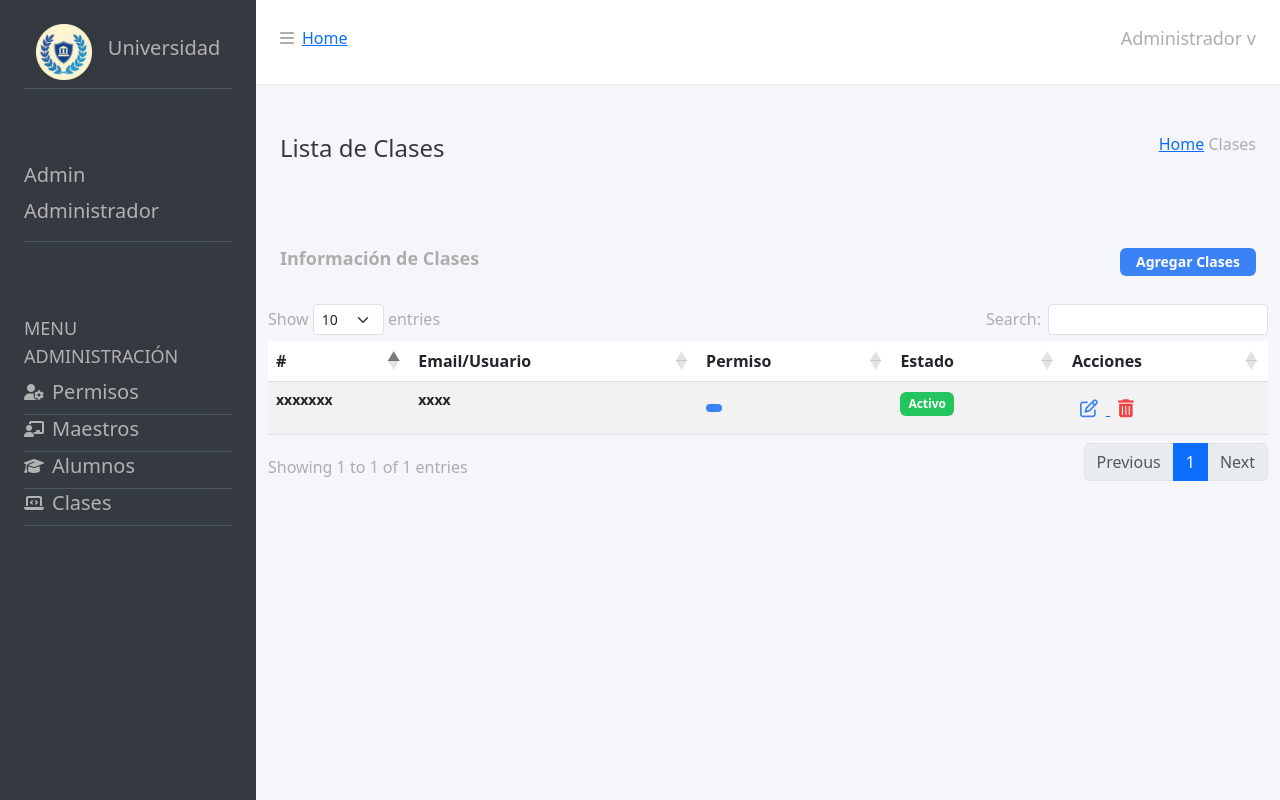
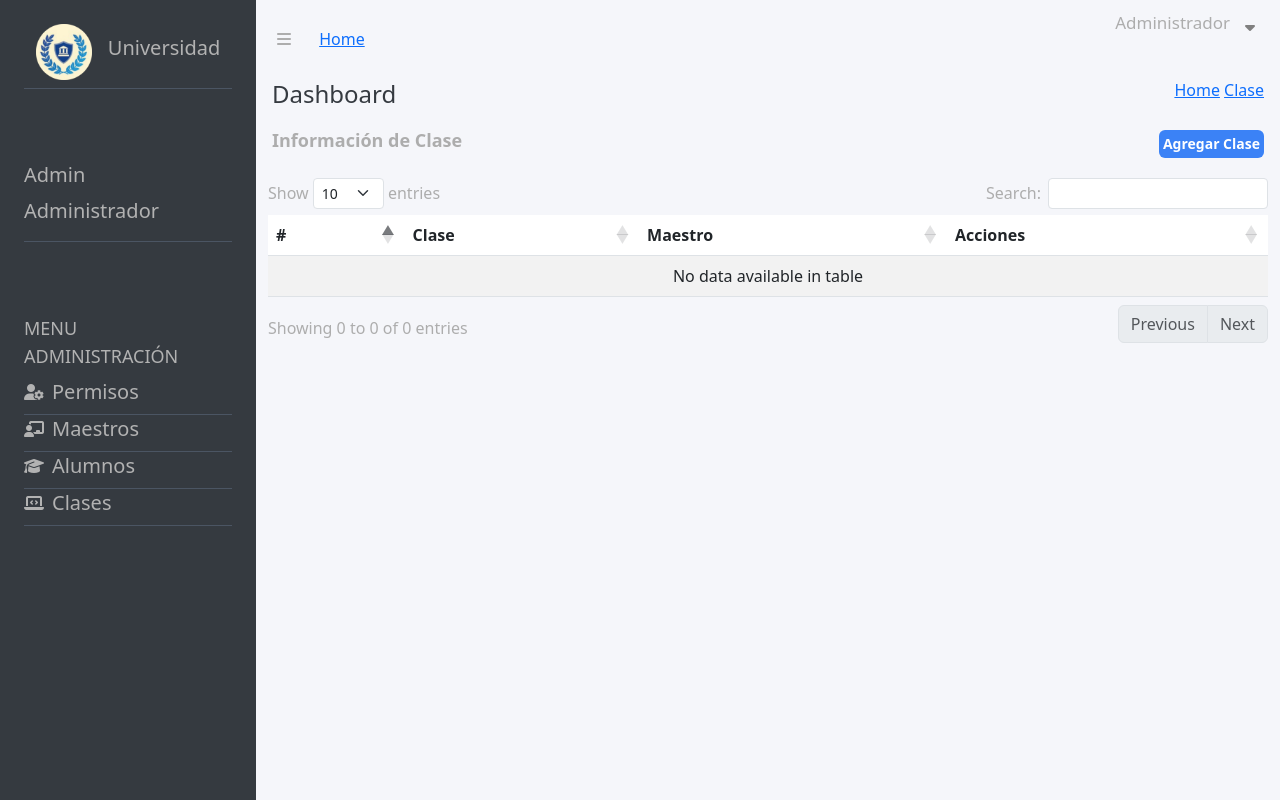
Before and after one commit to Milton-Dis3000/education_plataform, a PHP site: page /views_Admin/clases_crud.php in a window 1280 px wide. Run offline with PHP 8.4, Linux system fonts and the light colour scheme; tables that the repository leaves empty or names only in its code hold one stand-in row (values such as "Sample post"); lists and menus that the app fills with data are empty; style sheets or scripts are compiled from the project's sources; some libraries are stand-ins or nearby versions.

Commit message:
CrudAlumnos

```diff
--- a/handle_db/connection.php
+++ b/handle_db/connection.php
@@ -3,7 +3,7 @@
 $hostname = "localhost";
 $username = "root";
 $password = "";
-$dbname = "datos_uni";
+$dbname = "uni";
 $dsn = "mysql:host=$hostname;dbname=$dbname";
 // echo "Connected";
 
--- a/views_Admin/alumno_crud.php
+++ b/views_Admin/alumno_crud.php
@@ -212,7 +212,7 @@
                                                 </button>
                                             </a>
 
-                                            <a href="../handle_db/delete_permisos.php?id=<?= $row['id_ud'] ?>">
+                                            <a href="../handle_db/delete_alumnos.php?id=<?= $row['id_ud'] ?>">
                                                 <button class="text-gray-600 font-bold py-1 px-2 rounded text-xs">
                                                     <i class="fa-solid fa-trash-can text-red-500 hover:text-red-600"></i>
                                                 </button>
--- a/views_Admin/clases_crud.php
+++ b/views_Admin/clases_crud.php
@@ -12,8 +12,11 @@
     <script src="https://cdn.datatables.net/1.13.6/js/dataTables.bootstrap5.min.js"></script>
     <link rel="stylesheet" href="https://cdnjs.cloudflare.com/ajax/libs/twitter-bootstrap/5.3.0/css/bootstrap.min.css">
     <link rel="stylesheet" href="https://cdn.datatables.net/1.13.6/css/dataTables.bootstrap5.min.css">
+    <script src="/Js/main.js" defer></script>
+    <link rel="stylesheet" href="/css/style.css">
 
-    <title>Clases</title>
+
+    <title>Maestros</title>
 
 </head>
 
@@ -71,40 +74,72 @@
 
         <section class="w-full md:w-4/5 h-auto bg-[#F5F6FA] text-[#ADADAD] ">
 
-            <div class="p-4 mb-4 bg-[#ffffff] w-full h-auto flex md:shadow-sm">
-                <div class="pb-2 flex-grow flex items-center">
-                    <span class="mr-2 cursor-pointer"><i class="fa-solid fa-bars"></i></span>
-                    <a href="src\Views\Administrador\permisos_nav.php">Home</a>
+            <!-- toglleBar -->
+            <nav>
+                <div id="isologotipo" class="">
+                    <span class="pl-4 pr-4 mr-2 cursor-pointer"><i class="fa-solid fa-bars"></i></span>
+                    <a href="/views_Admin/admin.php">Home</a>
+                </div>
+                <ul>
+
+                    <div id="toggleContainer">
+                        <p>Administrador</p>
+
+                        <div id="toggleIcons">
+
+                            <i class="fa-solid fa-sort-down"></i>
+
+                        </div>
+
+                    </div>
+
+                    <div id="toggleBar">
+
+                        <div id="infeText">
+
+                            <div id="profile">
+                                <i class="fa-solid fa-circle-user"></i>
+
+                                <a href="profile.php">My profile</a>
+                            </div>
+
+                            <hr>
+                            <div id="logout">
+                                <i class="fa-solid fa-arrow-right-from-bracket"></i>
+
+                                <a href="../index.php">Logout</a>
+
+                            </div>
+                        </div>
+
+                    </div>
+                </ul>
+            </nav>
+
+            <div class="pl-4  w-full h-auto flex ">
+                <div class="pr-4flex-grow flex items-center">
+
+                    <button class="text-[#353A40] text-2xl cursor-pointer">Dashboard</button>
+
                 </div>
 
-                <div class="pb-2 ml-auto">
-                    <button class="text-lg cursor-pointer">Administrador v</button>
+                <div class="pl-4 pr-4 ml-auto">
+                    <a href="/views_Admin/admin.php" class="underline hover:no-underline">Home</a>
+                    <a href="/views_Admin/maestro_crud.php" class="underline hover:no-underline">Clase</a>
                 </div>
             </div>
 
 
-            <div class="p-4 mb-4  w-full h-auto flex ">
-                <div class="pb-2 flex-grow flex items-center">
-
-                    <button class="text-[#353A40] text-2xl cursor-pointer">Lista de Clases</button>
-
-                </div>
-
-
-                <div class="pb-2 ml-auto">
-                    <a href="src\Views\Administrador\permisos_nav.php">Home</a>
-                    <button>Clases</button>
-
-                </div>
+            <div class="p-3 flex justify-between items-center">
+                <h2 class="text-lg font-semibold">Información de Clase</h2>
+                <a href="/views_Admin/register_Maestros.php?id=">
+                    <button class="bg-blue-500 hover:bg-blue-700 text-white font-bold text-sm py-1 px-1 rounded">
+                        Agregar Clase
+                    </button>
+                </a>
             </div>
 
 
-            <div class="p-4 flex justify-between items-center">
-                <h2 class="text-lg font-semibold">Información de Clases</h2>
-                <button class="bg-blue-500 hover:bg-blue-700 text-white font-bold text-sm py-1 px-3 rounded">
-                    Agregar Clases
-                </button>
-            </div>
 
             <!-- TABLE XXXXXXXXXXXXXXXXXXXXXXXXXXXXXXXXX-->
 
@@ -113,46 +148,70 @@
                     <table id="example" class="table table-striped">
                         <thead>
                             <tr>
-                                <th>#</th>
-                                <th>Email/Usuario</th>
-                                <th>Permiso</th>
-                                <th>Estado</th>
-                                <th>Acciones</th>
+                                <th class="py-2">#</th>
+                                <th class="py-2">Clase</th>
+                                <th class="py-2">Maestro</th>
+                                <th class="py-2">Acciones</th>
                             </tr>
                         </thead>
                         <tbody>
 
-                            <tr>
-                                <th class="text-sm">
-                                    xxxxxxx
-                                </th>
-                                <th class="text-sm">
-                                    xxxx
-                                </th>
-                                <th>
-                                    <button class="bg-blue-500 hover:bg-blue-700 text-white font-bold py-1 px-2 rounded text-xs">
+                            <?php
 
-                                    </button>
-                                </th>
-                                <th>
-                                    <button class="bg-green-500 hover:bg-green-700 text-white font-bold py-1 px-2 rounded text-xs">
-                                        Activo
-                                    </button>
-                                </th>
+                            require_once($_SERVER["DOCUMENT_ROOT"] . "/handle_db/connection.php");
 
-                                <th>
-                                    <a href="">
-                                        <button class="text-gray-600 font-bold py-1 px-2 rounded text-xs">
-                                            <i class="far fa-pen-to-square text-blue-500 hover:text-blue-600 text-lg"></i>
-                                        </button>
-                                        <button class="text-gray-600 font-bold py-1 px-2 rounded text-xs">
-                                            <i class="fa-solid fa-trash-can text-red-500 hover:text-red-600 text-lg"></i>
-                                        </button>
-                                    </a>
-                                </th>
+                            $query = "SELECT * FROM usuarios_datos
+                            INNER JOIN roles ON usuarios_datos.rol_id = roles.id_rol
+                            INNER JOIN materias ON usuarios_datos.materia_id = materias.id_materia
+                            WHERE usuarios_datos.rol_id = 2";
+                            $stmt = $pdo->query($query);
 
 
-                            </tr>
+                            if ($stmt) {
+                                $rowNumber = 1; // Inicializar el contador
+
+                                while ($row = $stmt->fetch(PDO::FETCH_ASSOC)) {
+                                    // var_dump($row);
+                            ?>
+                                    <tr>
+                                        <th class="text-sm text-gray-500">
+                                            <?= $rowNumber ?>
+                                        </th>
+
+                                        <th>
+                                            <?= $row["nombre_materia"] ?>
+                                        </th>
+
+
+                                        <th class="text-sm text-gray-500">
+                                            <?= $row["Nombre"] ?>
+                                        </th>
+
+
+                                        <th>
+                                            <a href="/views_Admin/edit_Maestros.php?id=<?= $row['id_ud'] ?>">
+                                                <button class="text-gray-600 font-bold py-1 px-2 rounded text-xs">
+                                                    <i class="far fa-pen-to-square text-blue-500 hover:text-blue-600"></i>
+                                                </button>
+                                            </a>
+
+                                            <a href="../handle_db/delete_maestros.php?id=<?= $row['id_ud'] ?>">
+                                                <button class="text-gray-600 font-bold py-1 px-2 rounded text-xs">
+                                                    <i class="fa-solid fa-trash-can text-red-500 hover:text-red-600"></i>
+                                                </button>
+                                            </a>
+
+
+                                        </th>
+
+                                    </tr>
+                            <?php
+                                    $rowNumber++; // Incrementar el contador
+                                }
+                            } else {
+                                echo "Error en la consulta.";
+                            }
+                            ?>
 
 
                         </tbody>
@@ -170,8 +229,6 @@
     </main>
 
 
-
-
 </body>
 
 </html>
--- a/views_Admin/maestro_crud.php
+++ b/views_Admin/maestro_crud.php
@@ -211,7 +211,7 @@
                                                 </button>
                                             </a>
 
-                                            <a href="../handle_db/delete_permisos.php?id=<?= $row['id_ud'] ?>">
+                                            <a href="../handle_db/delete_maestros.php?id=<?= $row['id_ud'] ?>">
                                                 <button class="text-gray-600 font-bold py-1 px-2 rounded text-xs">
                                                     <i class="fa-solid fa-trash-can text-red-500 hover:text-red-600"></i>
                                                 </button>
```
Also changed, not shown: handle_db/delete_alumnos.php (added, +20 -0 lines), handle_db/delete_maestros.php (added, +20 -0 lines), handle_db/delete_permisos.php (+2 -11 lines), views_Admin/edit_Clases.php (added, +85 -0 lines).
